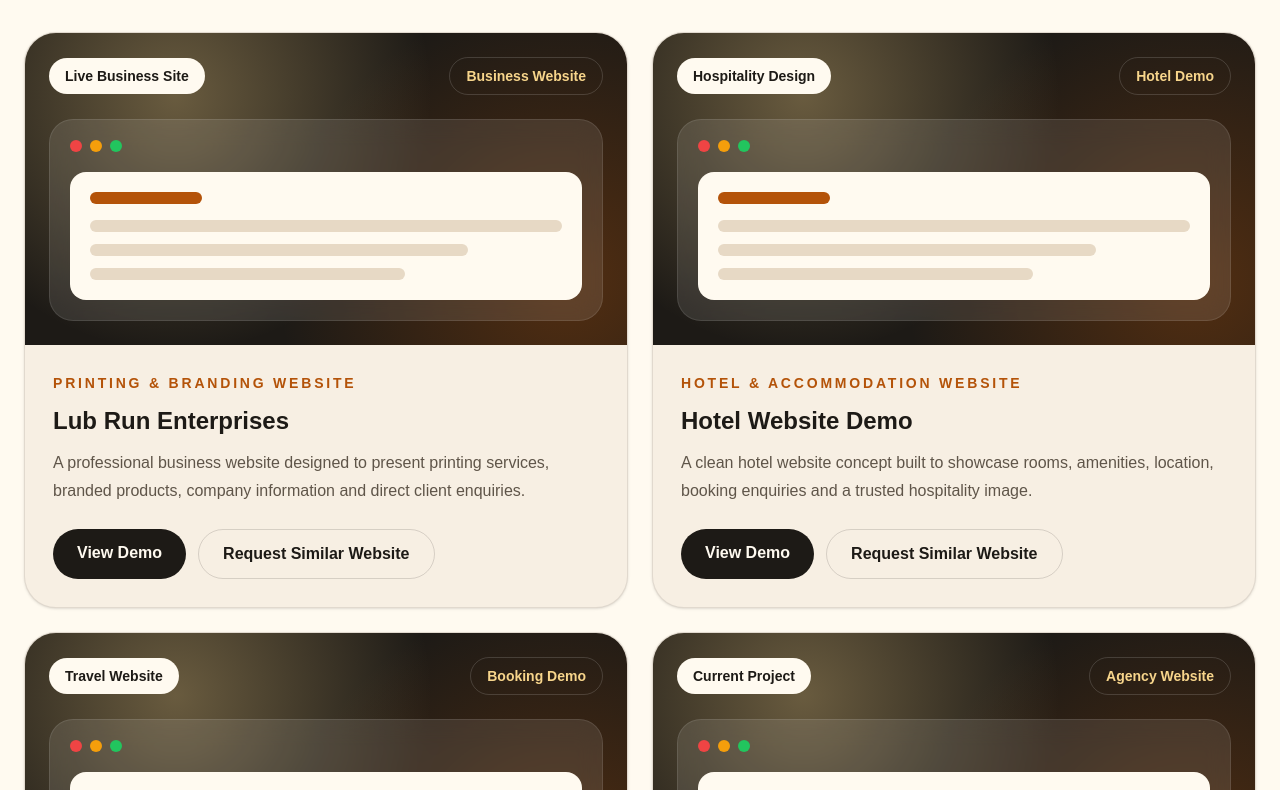
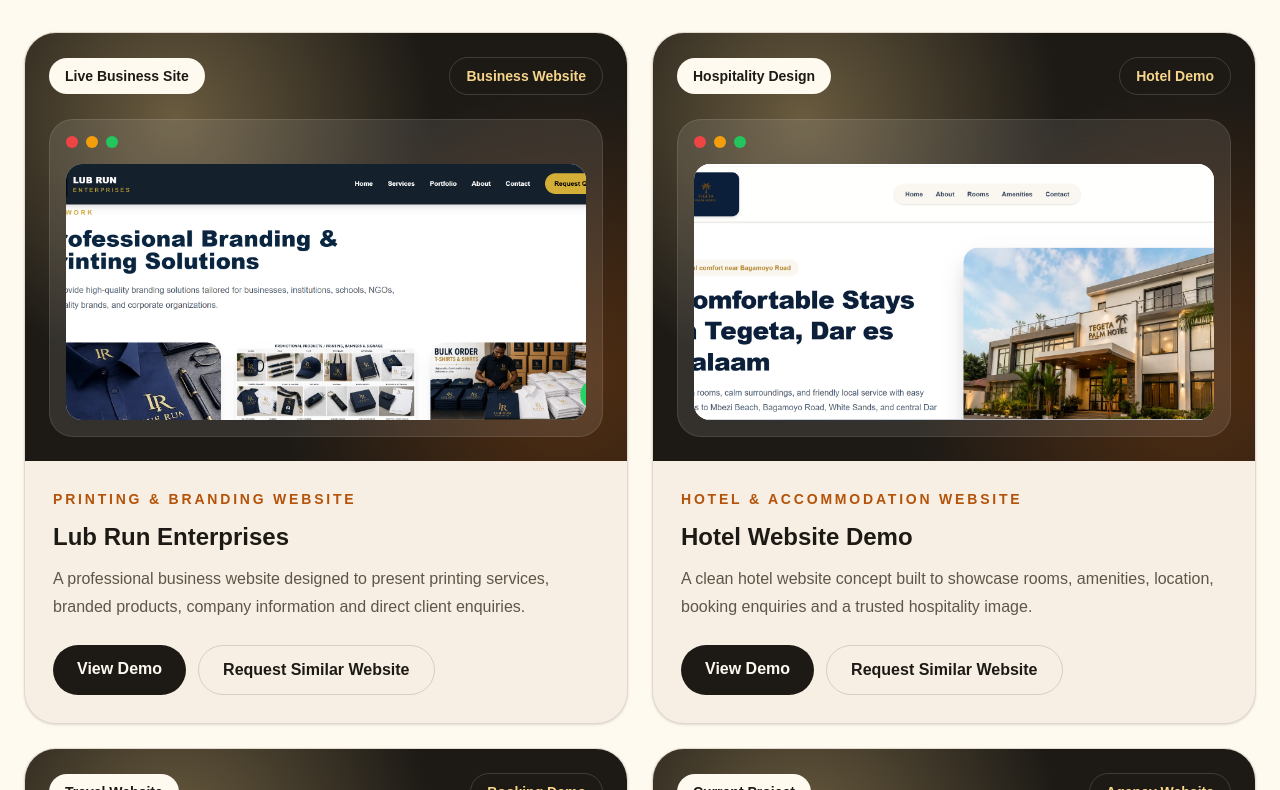
Before and after one commit to brianmichaelu/website-creation-agency, a Next.js app: page / in a window 1280 px wide. Shown: the part 4190-4980 px from the top of the page. Built offline with nearby package versions, Linux system fonts and the light colour scheme.

Commit message:
Update page.tsx

```diff
--- a/app/page.tsx
+++ b/app/page.tsx
@@ -3,12 +3,14 @@
 export default function Home() {
   const whatsappNumber = "255689824682";
 
-  const createPortfolioWhatsAppLink = (projectName: string, projectType: string) => {
+  const createPortfolioWhatsAppLink = (
+    projectName: string,
+    projectType: string
+  ) => {
     const message = `Hello, I saw the ${projectName} sample website for ${projectType}. I would like to request a similar website for my business.`;
 
     return `https://wa.me/${whatsappNumber}?text=${encodeURIComponent(message)}`;
   };
-
 
   const createPackageWhatsAppLink = (
     packageName: string,
@@ -593,7 +595,6 @@
       </section>
 
       {/* PORTFOLIO */}
-            {/* PORTFOLIO */}
       <section id="portfolio" className="scroll-mt-44 bg-[#fffaf0] px-6 py-12 text-[#1d1a16]">
         <div className="mx-auto max-w-7xl">
           <div className="grid gap-8 lg:grid-cols-[0.8fr_1.2fr] lg:items-center">
@@ -627,6 +628,7 @@
                 tag: "Live Business Site",
                 status: "Business Website",
                 url: "https://lubrun-website-ozvi.vercel.app/#home",
+                image: "/images/lubrun-preview.png",
               },
               {
                 name: "Hotel Website Demo",
@@ -636,6 +638,7 @@
                 tag: "Hospitality Design",
                 status: "Hotel Demo",
                 url: "https://hotel-website-alpha-mocha.vercel.app/",
+                image: "/images/hotel-preview.png",
               },
               {
                 name: "Airline & Travel Booking Website",
@@ -645,6 +648,7 @@
                 tag: "Travel Website",
                 status: "Booking Demo",
                 url: "https://airline-website-orcin.vercel.app/",
+                image: "/images/airline-preview.png",
               },
               {
                 name: "Website Creation Agency",
@@ -654,6 +658,7 @@
                 tag: "Current Project",
                 status: "Agency Website",
                 url: "https://website-creation-agency-sepia.vercel.app/",
+                image: "/images/agency-preview.png",
               },
             ].map((project) => (
               <div
@@ -673,18 +678,19 @@
                     </div>
                   </div>
 
-                  <div className="relative rounded-[1.5rem] border border-white/10 bg-white/10 p-5 backdrop-blur-md">
-                    <div className="mb-5 flex items-center gap-2">
+                  <div className="relative overflow-hidden rounded-[1.5rem] border border-white/10 bg-white/10 p-4 backdrop-blur-md">
+                    <div className="mb-4 flex items-center gap-2">
                       <span className="h-3 w-3 rounded-full bg-[#ef4444]" />
                       <span className="h-3 w-3 rounded-full bg-[#f59e0b]" />
                       <span className="h-3 w-3 rounded-full bg-[#22c55e]" />
                     </div>
 
-                    <div className="rounded-2xl bg-[#fffaf0] p-5">
-                      <div className="mb-4 h-3 w-28 rounded-full bg-[#b45309]" />
-                      <div className="mb-3 h-3 w-full rounded-full bg-[#e7d9c5]" />
-                      <div className="mb-3 h-3 w-4/5 rounded-full bg-[#e7d9c5]" />
-                      <div className="h-3 w-2/3 rounded-full bg-[#e7d9c5]" />
+                    <div className="overflow-hidden rounded-2xl bg-[#fffaf0]">
+                      <img
+                        src={project.image}
+                        alt={`${project.name} website preview`}
+                        className="h-64 w-full object-cover object-top transition duration-500 group-hover:scale-105"
+                      />
                     </div>
                   </div>
                 </div>
@@ -725,6 +731,7 @@
           </div>
         </div>
       </section>
+
       {/* CLIENT FORM */}
       <section
         id="client-form"
```
Lines whose indentation alone changed are shown as unchanged.
